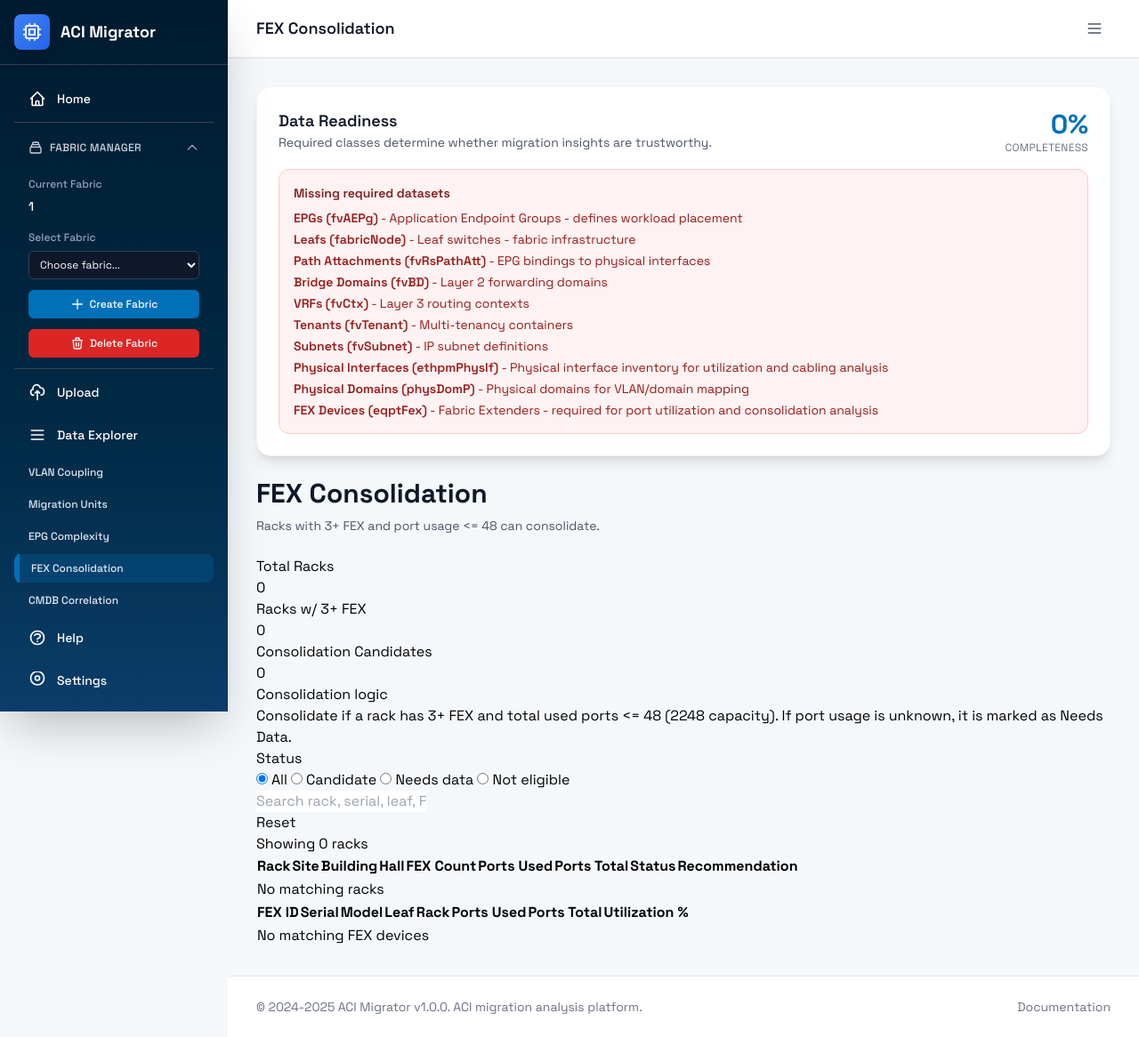
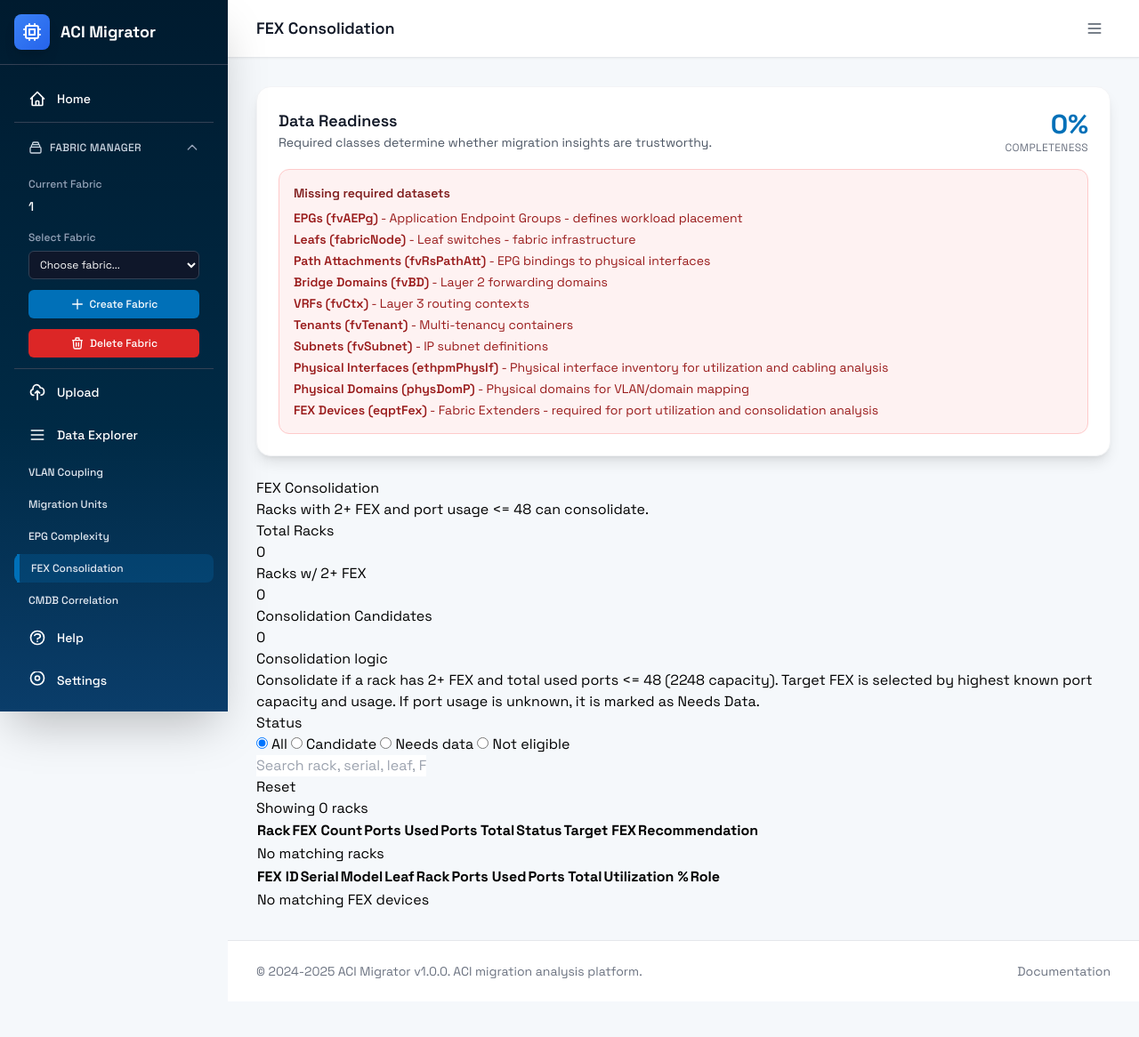
Before and after one commit to sartios-source/acimig, a Flask app: page /fex-consolidation in a window 1280 px wide. Shown: the whole page at 89% size. After the commit the page ends 1100 px from the top, so only its background shows below. Run offline with Flask 3, Linux system fonts and the light colour scheme; the visitor is signed in with stand-in values (Sample User, id 1); some libraries are stand-ins or nearby versions.

Commit message:
Enhance FEX consolidation targets and refresh feature layouts

```diff
--- a/app.py
+++ b/app.py
@@ -2014,16 +2014,16 @@ def _get_hub_data(current_fabric: str):
     port_util = analyzer.analyze_port_utilization()
 
     cmdb_by_serial = { _normalize_serial(r.get('SerialNumber') or r.get('serial_number')): r for r in cmdb_rows }
+    leaf_name_by_id = {str(l.get('id')): (l.get('name') or '') for l in analyzer._leafs}
     fex_util_rows = []
     for row in port_util:
         serial = _normalize_serial(row.get('serial'))
         cmdb_record = cmdb_by_serial.get(serial)
+        leaf_id = row.get('leaf_id')
         fex_util_rows.append({
             **row,
             'rack': cmdb_record.get('Rack') if cmdb_record else 'Unknown',
-            'site': cmdb_record.get('Site') if cmdb_record else 'Unknown',
-            'building': cmdb_record.get('Building') if cmdb_record else 'Unknown',
-            'hall': cmdb_record.get('Hall') if cmdb_record else 'Unknown',
+            'leaf_name': leaf_name_by_id.get(str(leaf_id), ''),
         })
 
     rack_map = {}
@@ -2035,10 +2035,7 @@ def _get_hub_data(current_fabric: str):
             'total_ports': 0,
             'connected_ports': 0,
             'utilization_known': True,
-            'unknown_ports': 0,
-            'site': row.get('site') or 'Unknown',
-            'building': row.get('building') or 'Unknown',
-            'hall': row.get('hall') or 'Unknown'
+            'unknown_ports': 0
         })
         entry['fex_count'] += 1
         total_ports = row.get('total_ports') or 0
@@ -2050,13 +2047,31 @@ def _get_hub_data(current_fabric: str):
         else:
             entry['connected_ports'] += connected
 
+    rack_fex_map = {}
+    for row in fex_util_rows:
+        rack = row.get('rack') or 'Unknown'
+        rack_fex_map.setdefault(rack, []).append(row)
+
+    def _pick_target_fex(fex_list):
+        if not fex_list:
+            return None
+        def _score(item):
+            total_ports = item.get('total_ports') or 0
+            connected = item.get('connected_ports')
+            connected_val = connected if connected is not None else -1
+            return (total_ports, connected_val, str(item.get('serial') or ''))
+        return sorted(fex_list, key=_score, reverse=True)[0]
+
     rack_rows = []
     consolidation_candidates = 0
-    racks_with_3plus = 0
+    racks_with_2plus = 0
+    target_by_rack = {}
     for rack, entry in rack_map.items():
-        if entry['fex_count'] >= 3:
-            racks_with_3plus += 1
-        if entry['utilization_known'] and entry['connected_ports'] <= 48 and entry['fex_count'] >= 3:
+        target_fex = _pick_target_fex(rack_fex_map.get(rack, []))
+        target_by_rack[rack] = target_fex
+        if entry['fex_count'] >= 2:
+            racks_with_2plus += 1
+        if entry['utilization_known'] and entry['connected_ports'] <= 48 and entry['fex_count'] >= 2:
             can_consolidate = 'Yes'
             consolidation_candidates += 1
             recommendation = 'Consolidate into 2248 (<=48 ports)'
@@ -2067,11 +2082,25 @@ def _get_hub_data(current_fabric: str):
             can_consolidate = 'Needs Data'
             recommendation = 'Needs port usage data'
 
+        target_label = ''
+        if can_consolidate == 'Yes' and target_fex:
+            target_label = f"FEX {target_fex.get('fex_id')} ({target_fex.get('serial') or 'N/A'})"
+
         rack_rows.append({
             **entry,
             'can_consolidate': can_consolidate,
-            'recommendation': recommendation
+            'recommendation': recommendation,
+            'target_fex': target_label
         })
+
+    for row in fex_util_rows:
+        rack = row.get('rack') or 'Unknown'
+        target = target_by_rack.get(rack)
+        row['target_for_rack'] = bool(
+            target
+            and str(target.get('fex_id')) == str(row.get('fex_id'))
+            and (target.get('serial') or '') == (row.get('serial') or '')
+        )
 
     fex_inventory = []
     for fex in analyzer._fexes:
@@ -2133,7 +2162,7 @@ def _get_hub_data(current_fabric: str):
             'rows': rack_rows,
             'statistics': {
                 'total_racks': len(rack_rows),
-                'racks_with_3plus_fex': racks_with_3plus,
+                'racks_with_2plus_fex': racks_with_2plus,
                 'consolidation_candidates': consolidation_candidates
             }
         },
--- a/static/fex_consolidation.js
+++ b/static/fex_consolidation.js
@@ -33,7 +33,7 @@
         const filteredRacks = racks.filter(row => {
             if (status !== 'all' && statusKey(row) !== status) return false;
             if (search) {
-                const hay = [row.rack, row.site, row.building, row.hall].map(normLower).join(' ');
+                const hay = [row.rack].map(normLower).join(' ');
                 if (!hay.includes(search)) return false;
             }
             return true;
@@ -55,7 +55,7 @@
         if (!rows.length) {
             const tr = document.createElement('tr');
             const td = document.createElement('td');
-            td.colSpan = 9;
+            td.colSpan = 7;
             td.className = 'fex-empty';
             td.textContent = 'No matching racks';
             tr.appendChild(td);
@@ -66,13 +66,11 @@
             const tr = document.createElement('tr');
             const cells = [
                 row.rack || '',
-                row.site || '',
-                row.building || '',
-                row.hall || '',
                 row.fex_count || 0,
                 row.connected_ports === null || row.connected_ports === undefined ? 'Unknown' : row.connected_ports,
                 row.total_ports || 0,
                 row.can_consolidate || '',
+                row.target_fex || '',
                 row.recommendation || ''
             ];
             cells.forEach(value => {
@@ -89,7 +87,7 @@
         if (!rows.length) {
             const tr = document.createElement('tr');
             const td = document.createElement('td');
-            td.colSpan = 8;
+            td.colSpan = 9;
             td.className = 'fex-empty';
             td.textContent = 'No matching FEX devices';
             tr.appendChild(td);
@@ -98,15 +96,17 @@
         }
         rows.forEach(row => {
             const tr = document.createElement('tr');
+            const role = row.target_for_rack ? 'Target' : 'Member';
             const cells = [
                 row.fex_id || '',
                 row.serial || '',
                 row.model || '',
-                row.leaf_id || '',
+                row.leaf_name || row.leaf_id || '',
                 row.rack || '',
                 row.connected_ports === null || row.connected_ports === undefined ? 'Unknown' : row.connected_ports,
                 row.total_ports || 0,
-                row.utilization_pct === null || row.utilization_pct === undefined ? 'Unknown' : row.utilization_pct
+                row.utilization_pct === null || row.utilization_pct === undefined ? 'Unknown' : row.utilization_pct,
+                row.rack ? role : ''
             ];
             cells.forEach(value => {
                 const td = document.createElement('td');
--- a/templates/feature_fex.html
+++ b/templates/feature_fex.html
@@ -5,12 +5,14 @@
 {% if not current_fabric %}
 {{ super() }}
 {% else %}
-{% include "partials/data_readiness.html" %}
-<div class="mb-6">
-    <h1 class="text-3xl font-bold text-gray-900">FEX Consolidation</h1>
-    <p class="mt-2 text-sm text-gray-600">Racks with 3+ FEX and port usage <= 48 can consolidate.</p>
+<div class="feature-shell">
+    {% include "partials/data_readiness.html" %}
+    <div class="feature-hero">
+        <h1>FEX Consolidation</h1>
+        <p>Racks with 2+ FEX and port usage <= 48 can consolidate.</p>
+    </div>
+    {% include "partials/fex_consolidation.html" %}
 </div>
-{% include "partials/fex_consolidation.html" %}
 {% endif %}
 {% endblock %}
 {% block scripts %}
--- a/templates/partials/fex_consolidation.html
+++ b/templates/partials/fex_consolidation.html
@@ -5,8 +5,8 @@
             <h3>{{ hub_data.get('rack_consolidation', {}).get('statistics', {}).get('total_racks', 0) }}</h3>
         </div>
         <div class="fex-kpi-card">
-            <p>Racks w/ 3+ FEX</p>
-            <h3>{{ hub_data.get('rack_consolidation', {}).get('statistics', {}).get('racks_with_3plus_fex', 0) }}</h3>
+            <p>Racks w/ 2+ FEX</p>
+            <h3>{{ hub_data.get('rack_consolidation', {}).get('statistics', {}).get('racks_with_2plus_fex', 0) }}</h3>
         </div>
         <div class="fex-kpi-card fex-kpi-ok">
             <p>Consolidation Candidates</p>
@@ -16,7 +16,7 @@
 
     <div class="fex-info-panel">
         <h4>Consolidation logic</h4>
-        <p>Consolidate if a rack has 3+ FEX and total used ports <= 48 (2248 capacity). If port usage is unknown, it is marked as Needs Data.</p>
+        <p>Consolidate if a rack has 2+ FEX and total used ports <= 48 (2248 capacity). Target FEX is selected by highest known port capacity and usage. If port usage is unknown, it is marked as Needs Data.</p>
     </div>
 
     <div class="fex-filter-bar" id="fex-filter-bar">
@@ -49,13 +49,11 @@
             <thead>
                 <tr>
                     <th>Rack</th>
-                    <th>Site</th>
-                    <th>Building</th>
-                    <th>Hall</th>
                     <th>FEX Count</th>
                     <th>Ports Used</th>
                     <th>Ports Total</th>
                     <th>Status</th>
+                    <th>Target FEX</th>
                     <th>Recommendation</th>
                 </tr>
             </thead>
@@ -75,6 +73,7 @@
                     <th>Ports Used</th>
                     <th>Ports Total</th>
                     <th>Utilization %</th>
+                    <th>Role</th>
                 </tr>
             </thead>
             <tbody id="fex-device-body"></tbody>
```
Also changed, not shown: static/styles.css (+31 -0 lines), templates/feature_cmdb.html (+9 -7 lines), templates/feature_epgs.html (+5 -3 lines), templates/feature_migration.html (+5 -3 lines), templates/feature_vlans.html (+5 -3 lines).
